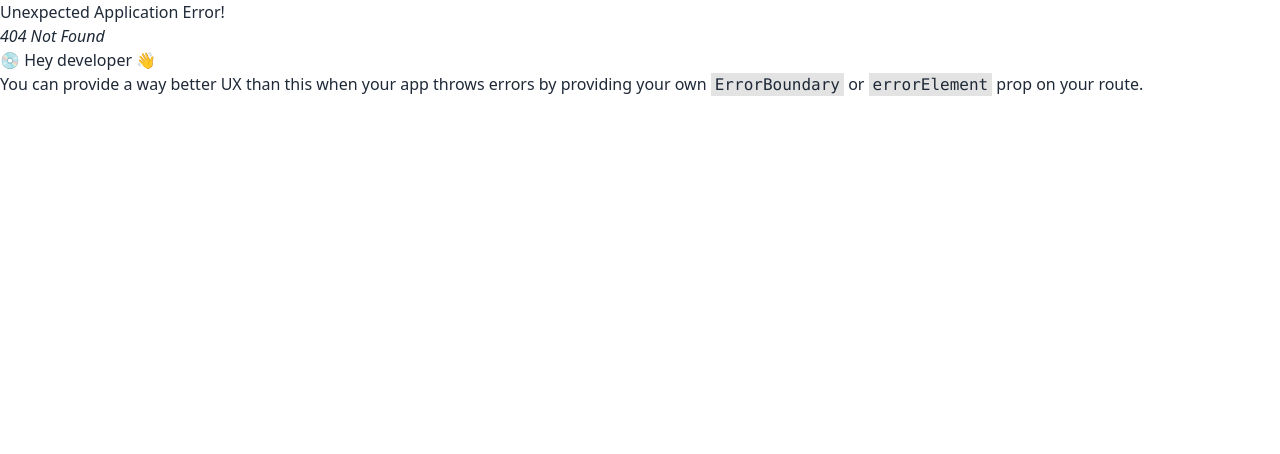
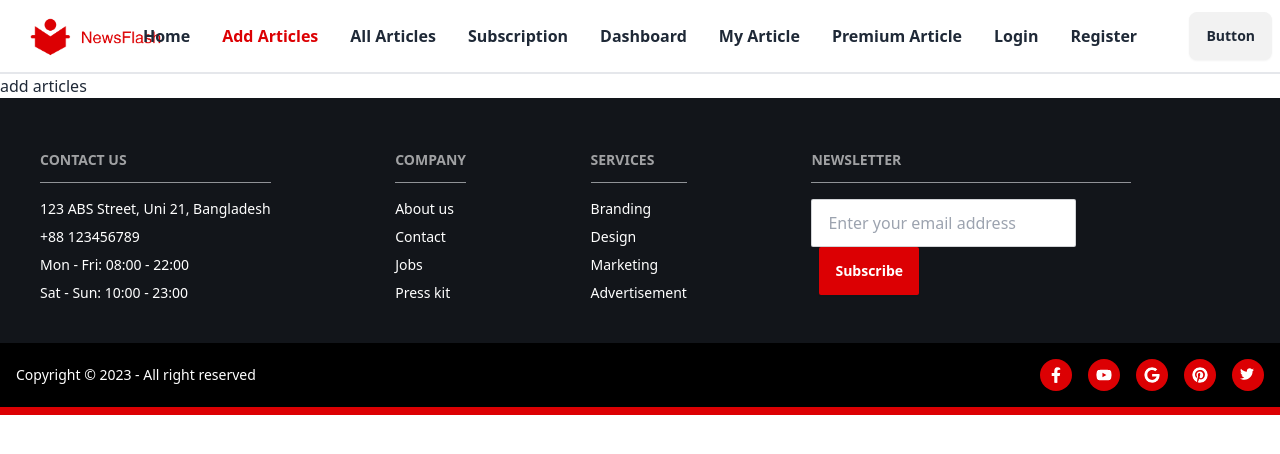
Before and after one commit to jannat710/newspaper-client, a React (Vite) app: page /addArticles in a window 1280 px wide. Before the commit this address had no page. Shown: the top 454 px of the page. Built offline with nearby package versions, Linux system fonts and the light colour scheme.

Commit message:
implemented login page

```diff
--- a/package.json
+++ b/package.json
@@ -14,6 +14,7 @@
     "match-sorter": "^6.3.1",
     "react": "^18.2.0",
     "react-dom": "^18.2.0",
+    "react-helmet-async": "^2.0.1",
     "react-icons": "^4.12.0",
     "react-router-dom": "^6.20.0",
     "sort-by": "^1.2.0"
--- /dev/null
+++ b/src/Pages/AddArticles/AddArticles.jsx
@@ -0,0 +1,12 @@
+
+
+const AddArticles = () => {
+    return (
+        <div>
+            add articles
+
+        </div>
+    );
+};
+
+export default AddArticles;
--- /dev/null
+++ b/src/Pages/AllArticles/AllArticles.jsx
@@ -0,0 +1,12 @@
+
+
+const AllArticles = () => {
+    return (
+        <div>
+            allarticles
+
+        </div>
+    );
+};
+
+export default AllArticles;
--- a/src/Pages/Login/Login.jsx
+++ b/src/Pages/Login/Login.jsx
@@ -1,9 +1,45 @@
+import { Helmet } from "react-helmet-async";
+import { Link } from "react-router-dom";
 
 
 const Login = () => {
+    const handleLogin = e =>{
+        e.preventDefault();
+    }
     return (
         <div>
-            This is login page
+            <Helmet>
+                <title>NewsFlash | Login</title>
+            </Helmet>
+            <div className="hero min-h-screen bg-base-200">
+                <div className="hero-content flex-col md:flex-row-reverse">
+                    <div className="text-center md:w-1/2 lg:text-left">
+                        <h1 className="text-5xl font-bold">Login now!</h1>
+                        <p className="py-6">Provident cupiditate voluptatem et in. Quaerat fugiat ut assumenda excepturi exercitationem quasi. In deleniti eaque aut repudiandae et a id nisi.</p>
+                    </div>
+                    <div className="card md:w-1/2 max-w-sm shadow-2xl bg-base-100">
+                        <form onSubmit={handleLogin} className="card-body">
+                            <div className="form-control">
+                                <label className="label">
+                                    <span className="label-text">Email</span>
+                                </label>
+                                <input type="email" name="email" placeholder="email" className="input input-bordered" required />
+                            </div>
+                            <div className="form-control">
+                                <label className="label">
+                                    <span className="label-text">Password</span>
+                                </label>
+                                <input type="password" name="password" placeholder="password" className="input input-bordered" required />
+                            </div>
+                            <div className="form-control mt-6">
+                                <input disabled={false} className="btn btn-primary" type="submit" value="Login" />
+                            </div>
+                        </form>
+                        <p className='px-6'><small>New Here? <Link to="/register">Create an account</Link> </small></p>
+                    </div>
+                </div>
+
+            </div>
 
         </div>
     );
--- a/src/Pages/Register/Register.jsx
+++ b/src/Pages/Register/Register.jsx
@@ -1,8 +1,12 @@
+import { Helmet } from "react-helmet-async";
 
 
 const Register = () => {
     return (
         <div>
+            <Helmet>
+                <title>NewsFlash | Register</title>
+            </Helmet>
             this is registrr page
 
         </div>
--- a/src/components/Shared/Navbar/Navbar.jsx
+++ b/src/components/Shared/Navbar/Navbar.jsx
@@ -12,6 +12,66 @@ const Navbar = () => {
                 }
             >
                 Home
+            </NavLink>
+        </li>
+        <li>
+            <NavLink
+                to="/addArticles"
+                className={({ isActive, isPending }) =>
+                    isPending ? "pending" : isActive ? "text-[#dc0003] font-semibold text-base " : "font-semibold text-base"
+                }
+            >
+                Add Articles
+            </NavLink>
+        </li>
+        <li>
+            <NavLink
+                to="/allArticles"
+                className={({ isActive, isPending }) =>
+                    isPending ? "pending" : isActive ? "text-[#dc0003] font-semibold text-base " : "font-semibold text-base"
+                }
+            >
+                All Articles
+            </NavLink>
+        </li>
+        <li>
+            <NavLink
+                to="/subscription"
+                className={({ isActive, isPending }) =>
+                    isPending ? "pending" : isActive ? "text-[#dc0003] font-semibold text-base " : "font-semibold text-base"
+                }
+            >
+                Subscription
+            </NavLink>
+        </li>
+        <li>
+            <NavLink
+                to="/dashboard"
+                className={({ isActive, isPending }) =>
+                    isPending ? "pending" : isActive ? "text-[#dc0003] font-semibold text-base " : "font-semibold text-base"
+                }
+            >
+                Dashboard
+            </NavLink>
+        </li>
+        <li>
+            <NavLink
+                to="/myArticle"
+                className={({ isActive, isPending }) =>
+                    isPending ? "pending" : isActive ? "text-[#dc0003] font-semibold text-base " : "font-semibold text-base"
+                }
+            >
+                My Article
+            </NavLink>
+        </li>
+        <li>
+            <NavLink
+                to="/premiumArticle"
+                className={({ isActive, isPending }) =>
+                    isPending ? "pending" : isActive ? "text-[#dc0003] font-semibold text-base " : "font-semibold text-base"
+                }
+            >
+                Premium Article
             </NavLink>
         </li>
         <li>
--- a/src/main.jsx
+++ b/src/main.jsx
@@ -3,11 +3,14 @@ import ReactDOM from 'react-dom/client'
 import './index.css'
 import { RouterProvider } from "react-router-dom";
 import router from './Routes/PublicRoute.jsx';
+import { HelmetProvider } from 'react-helmet-async';
 
 ReactDOM.createRoot(document.getElementById('root')).render(
   <React.StrictMode>
-    <div className='max-w-screen-xl mx-auto'>
+<HelmetProvider>
+<div className='max-w-screen-xl mx-auto'>
     <RouterProvider router={router} />
     </div>
+</HelmetProvider>
   </React.StrictMode>,
 )
```
Also changed, not shown: src/Routes/PublicRoute.jsx (+10 -0 lines), 1 other file (tests, documents, lock files or other folders).
